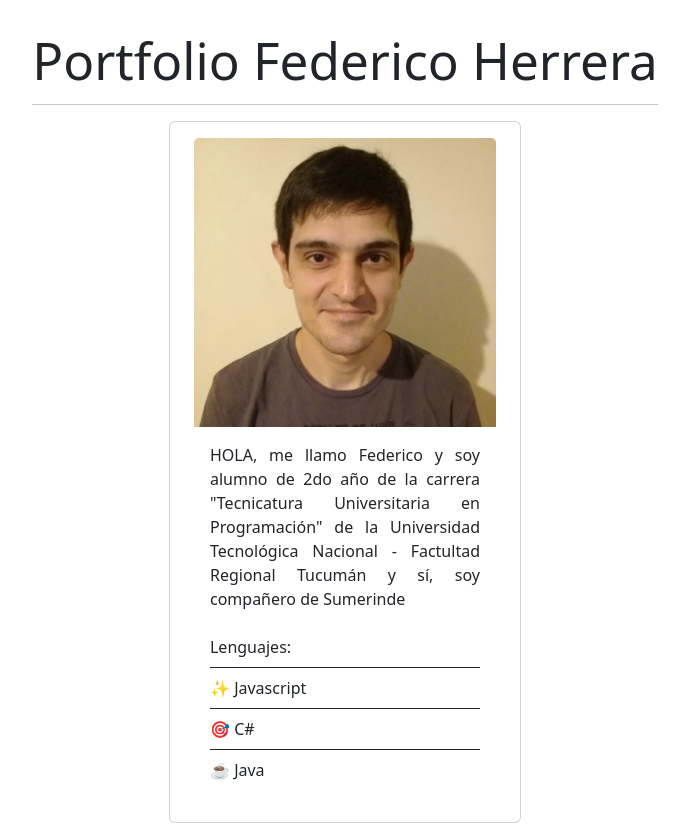
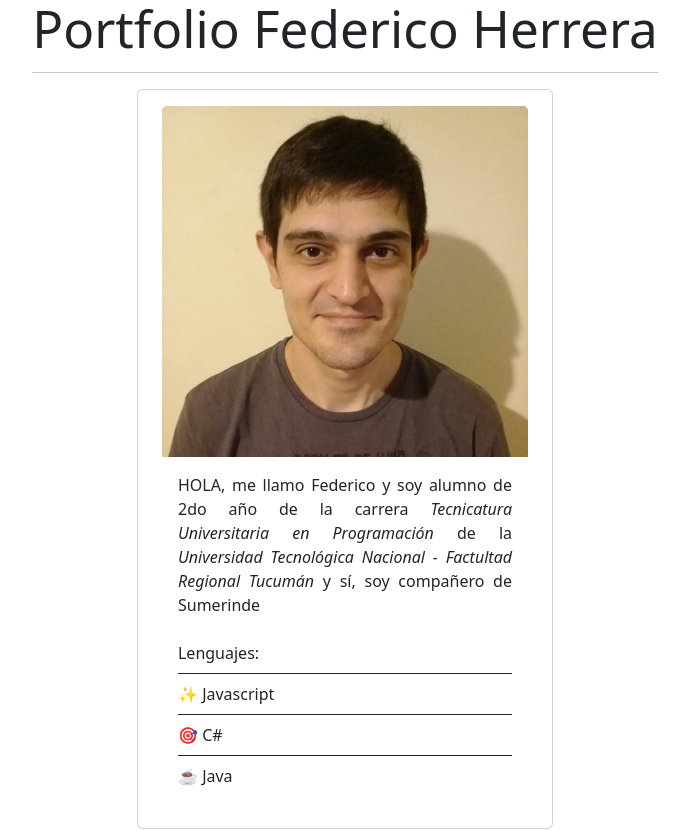
Before and after one commit to Fedexhlz/portfolio-federico-herrera, a React (Vite) app: page / in a window 1280 px wide. Shown: the top 831 px of the page, without its empty margins (295-984 px from the left). Built offline with nearby package versions, Linux system fonts and the light colour scheme.

Commit message:
Se actualizan estilos en el texto en main y tamaño completo

```diff
--- a/src/App.css
+++ b/src/App.css
@@ -1,7 +1,7 @@
 #root {
   max-width: 1280px;
   margin: 0 auto;
-  padding: 2rem;
+  /* padding: 2rem; */
   /* text-align: center; */
 }
 
--- a/src/components/Main.jsx
+++ b/src/components/Main.jsx
@@ -9,15 +9,12 @@ const Main = (props) => {
 
   return (
     <div>
-      <Card
-        className='mx-auto py-3 px-4 '
-        style={{ width: '22rem' }}
-      >
+      <Card className='mx-auto py-3 px-4 ' style={{ width: '26rem' }}>
         <Card.Img variant='top' src={imagen} />
         <Card.Body>
           <Card.Text style={{ textAlign: 'justify' }}>
-            HOLA, me llamo {nombre} y soy alumno de 2do año de la carrera "
-            {carrera}" de la {universidad} y sí, soy compañero de {amigo}
+            HOLA, me llamo {nombre} y soy alumno de 2do año de la carrera{' '}
+            <i>{carrera}</i> de la <i>{universidad}</i> y sí, soy compañero de {amigo}
           </Card.Text>
 
           <ListGroup variant='flush'>
@@ -25,7 +22,10 @@ const Main = (props) => {
               Lenguajes:
             </ListGroup.Item>
             {lenguajes.map((lenguaje, i) => (
-              <ListGroup.Item className='px-0  border-dark border-end-0' key={i}>
+              <ListGroup.Item
+                className='px-0  border-dark border-end-0'
+                key={i}
+              >
                 {lenguaje}
               </ListGroup.Item>
             ))}
```
